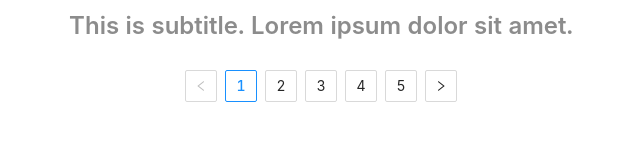
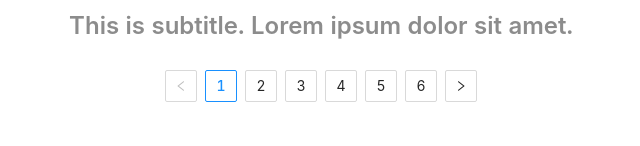
Before and after one commit to devneu/frontend, a React (Create React App) app: page /blog in a window 1280 px wide. Shown: the part 154-300 px from the top of the page, without its empty margins (319-959 px from the left). Built offline with nearby package versions, Linux system fonts and the light colour scheme.

Commit message:
DEV-39. To Paggination added: Possiblity to set currentPage and pageSize

```diff
--- a/src/components/Pagination/Pagination.tsx
+++ b/src/components/Pagination/Pagination.tsx
@@ -1,17 +1,31 @@
-import React from 'react';
+import React, { useState } from 'react';
 import { Pagination as AntdPagination } from 'antd';
 import './Pagination.scss'
 
 export interface PaginationProps {
    defaultCurrentPage: number,
-   totalItems: number
+   totalItems: number,
+   currentPage: number,
+   pageSize: number,
 }
 
-const Pagination = ({ defaultCurrentPage, totalItems }: PaginationProps) => {
+const Pagination = ({ defaultCurrentPage, totalItems, currentPage, pageSize }: PaginationProps) => {
+   const neededPages = Math.ceil(totalItems / pageSize);
+
+   if ((neededPages < currentPage) || (currentPage < 1)) {
+      currentPage = defaultCurrentPage
+   }
+
+   const [current, setCurrent] = useState(currentPage);
+
    return (
       <AntdPagination
+         current={current}
+         onChange={(page) => setCurrent(page)}
          defaultCurrent={defaultCurrentPage}
          total={totalItems}
+         pageSize={pageSize}
+         showSizeChanger={false}
          className="pagination" />
    )
 }
--- a/src/pages/Blog/Blog.tsx
+++ b/src/pages/Blog/Blog.tsx
@@ -1,4 +1,3 @@
-import Layout, { Content } from 'antd/lib/layout/layout';
 import BlogHeader from '../../components/BlogHeader';
 import Pagination from '../../components/Pagination';
 import './Blog.scss';
@@ -10,8 +9,10 @@ const Blog = () => {
             title="Welcome to our blog"
             subtitle="This is subtitle. Lorem ipsum dolor sit amet." />
          <Pagination
-            defaultCurrentPage={1}
-            totalItems={50} />
+            defaultCurrentPage={5}
+            totalItems={51}
+            currentPage={1}
+            pageSize={10} />
       </>
    )
 }
```
Also changed, not shown: 2 other files (tests, documents, lock files or other folders).
